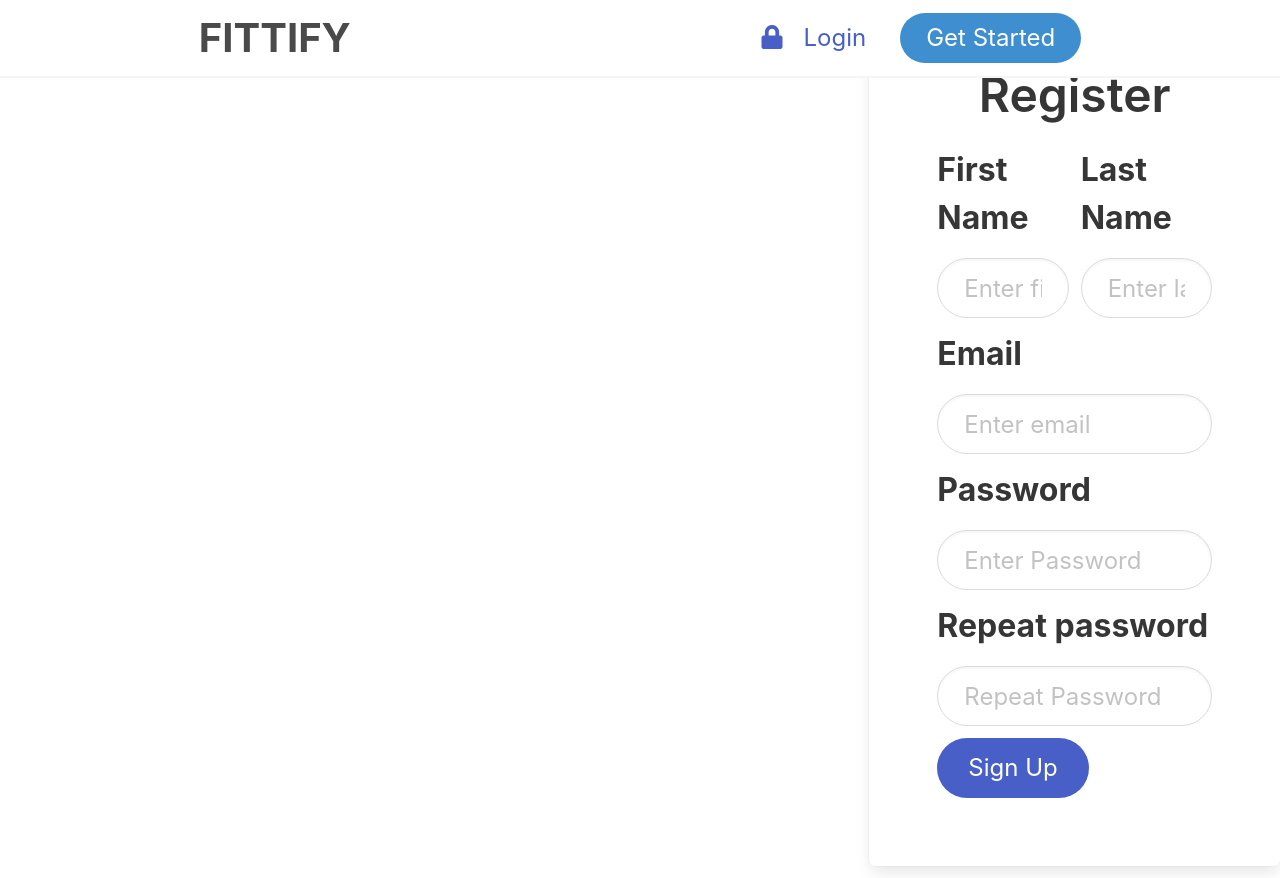
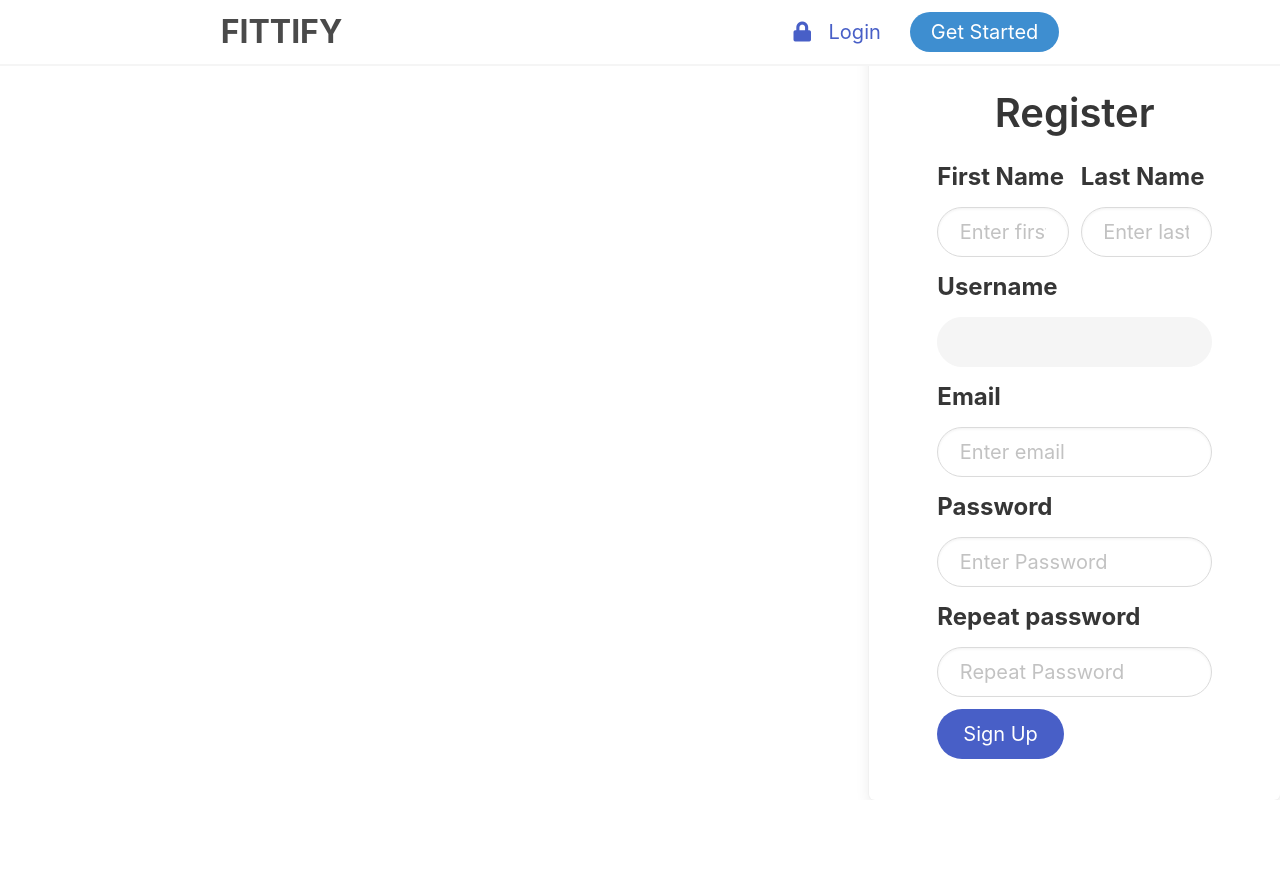
Before and after one commit to Fittify/fittify, a SvelteKit app in the folder fittify/: page /signup in a window 1280 px wide. After the commit the page ends 800 px from the top, so only its background shows below. Built offline with nearby package versions, Linux system fonts and the light colour scheme.

Commit message:
46 change sizes of text

```diff
--- a/fittify/src/lib/UserInLobbyItem.svelte
+++ b/fittify/src/lib/UserInLobbyItem.svelte
@@ -5,11 +5,11 @@
 
 {#if username}
 <div class="block pt-2">
-    <span class="icon-text is-size-1">
+    <span class="icon-text is-size-2">
         <span class="icon">
             <i class="fas fa-duotone fa-circle"></i>
         </span>
-        <span class="is-size-4">
+        <span class="is-size-5">
             &nbsp;&nbsp;{username}
             {#if isAuthor}
                 &nbsp;| Lobby creator
--- a/fittify/src/lib/WelcomeNavigator.svelte
+++ b/fittify/src/lib/WelcomeNavigator.svelte
@@ -1,21 +1,21 @@
 <nav class="navbar is-fixed-top has-shadow" aria-label="main navigation">
 	<div id="navbarBasicExample" class="navbar-menu m-auto">
 		<div class="navbar-brand has-text-centered m-auto">
-			<a href="/" class="is-size-2 navbar-item a-link-without-decoration has-text-weight-bold">FITTIFY</a>
+			<a href="/" class="is-size-3 navbar-item a-link-without-decoration has-text-weight-bold">FITTIFY</a>
 		</div>
 		<div class="navbar-end m-auto">
 			<div class="navbar-item">
 				<div class="buttons">
-					<button class="button is-link is-inverted is-rounded is-size-5">
-						<a href="/login" class="columns is-variable is-size-4 a-link-without-decoration">
+					<button class="button is-link is-inverted is-rounded is-size-6">
+						<a href="/login" class="columns is-variable is-size-5 a-link-without-decoration">
 							<span class="icon column">
 								<i class="fas fa-light fa-lock"></i>
 							</span>
 							<p class="column">Login</p>
 						</a>
 					</button>
-					<button class="button is-info is-rounded is-size-5">
-						<a href="/signup" class="columns is-variable is-size-4 a-link-without-decoration">
+					<button class="button is-info is-rounded is-size-6">
+						<a href="/signup" class="columns is-variable is-size-5 a-link-without-decoration">
 							<p class="column has-text-white">Get Started</p>
 						</a>
 					</button>
--- a/fittify/src/routes/lobbies/+page.svelte
+++ b/fittify/src/routes/lobbies/+page.svelte
@@ -31,8 +31,8 @@
         {/each}
         </div>
         <a href="/create-lobby" class="a-link-without-decoration overlay is-flex">
-            <button class="button is-info is-rounded is-size-3">
-                <p class="column has-text-white is-size-3">+ Create Lobby</p>
+            <button class="button is-info is-rounded is-size-4">
+                <p class="column has-text-white is-size-4">+ Create Lobby</p>
             </button>
         </a>
     </div>
--- a/fittify/src/routes/login/+page.svelte
+++ b/fittify/src/routes/login/+page.svelte
@@ -15,7 +15,7 @@
 				<div class="container hero box is-fullheight">
 					<div class="hero-body">
 						<div class="container">
-							<h1 class="title is-size-1 has-text-centered">Login</h1>
+							<h1 class="title is-size-2 has-text-centered">Login</h1>
 							<LoginForm />
 						</div>
 					</div>
--- a/fittify/src/routes/signup/+page.svelte
+++ b/fittify/src/routes/signup/+page.svelte
@@ -5,16 +5,16 @@
 
 <WelcomeNavigator />
 
-<section class="columns is-full is-vcentered is-centered background-sign-up-image">
+<section class="columns is-full is-vcentered is-centered background-sign-up-image scroll-blocked">
 	<div class="column is-half hero is-fullheight" />
 	<div class="column is-half hero is-fullheight">
 		<div class="columns is-vcentered is-centered">
 			<div class="column is-one-third hero is-fullheight" />
-			<div class="column is-two-thirds is-fullheight">
+			<div class="column is-two-thirds is-fullheight pb-0 mb-0">
 				<div class="container hero box is-fullheight">
-					<div class="hero-body">
+					<div class="hero-body pb-0 mb-0">
 						<div class="container">
-							<h1 class="title is-size-1 has-text-centered">Register</h1>
+							<h1 class="title is-size-2 has-text-centered">Register</h1>
 							<SignupForm />
 						</div>
 					</div>
--- a/fittify/src/routes/signup/SignupForm.svelte
+++ b/fittify/src/routes/signup/SignupForm.svelte
@@ -2,19 +2,21 @@
 	import { goto } from "$app/navigation";
 	import { accountService } from "../../services/account-service";
 
-	let firstName = "";
-	let lastName = "";
-	let email = "";
-	let password = "";
     let repeatedPassword = "";
 	let errorMessage = "";
+	const user = {
+		firstName: "",
+		lastName: "",
+		email: "",
+		password: "",
+	};
 
 	async function signup() {
-		if (password !== repeatedPassword) {
+		if (user.password !== repeatedPassword) {
 			errorMessage = "Password and repeated password have to be the same!";
 			return;
 		}
-		let success = await accountService.signup(firstName, lastName, email, password);
+		let success = await accountService.signup(user);
 		if (success) {
 			goto("/");
 		} else {
@@ -27,29 +29,33 @@
 	<div class="field is-horizontal">
 		<div class="field-body">
 			<div class="field">
-				<label for="firstname" class="label is-size-3">First Name</label>
-				<input bind:value={firstName} id="firstname" class="input is-size-4 is-rounded" type="text" placeholder="Enter first name" name="firstName" />
+				<label for="firstname" class="label is-size-4">First Name</label>
+				<input bind:value={user.firstName} id="firstname" class="input is-size-5 is-rounded" type="text" placeholder="Enter first name" name="firstName" />
 			</div>
 			<div class="field">
-				<label for="lastname" class="label is-size-3">Last Name </label>
-				<input bind:value={lastName} id="lastname" class="input is-size-4 is-rounded" type="text" placeholder="Enter last name" name="lastName" />
+				<label for="lastname" class="label is-size-4">Last Name </label>
+				<input bind:value={user.lastName} id="lastname" class="input is-size-5 is-rounded" type="text" placeholder="Enter last name" name="lastName" />
 			</div>
 		</div>
 	</div>
 	<div class="field">
-		<label for="email" class="label is-size-3">Email</label>
-		<input bind:value={email} id="email" class="input is-size-4 is-rounded" type="text" placeholder="Enter email" name="email" />
+		<label for="email" class="label is-size-4">Username</label>
+		<input value={user.firstName + user.lastName} class="input is-size-5 is-rounded" type="text" name="username" disabled/>
 	</div>
 	<div class="field">
-		<label for="password" class="label is-size-3">Password</label>
-		<input bind:value={password} id="password" class="input is-size-4 is-rounded" type="password" placeholder="Enter Password" name="password" />
+		<label for="email" class="label is-size-4">Email</label>
+		<input bind:value={user.email} id="email" class="input is-size-5 is-rounded" type="text" placeholder="Enter email" name="email" />
 	</div>
 	<div class="field">
-		<label for="repeatedPassword" class="label is-size-3">Repeat password</label>
-		<input bind:value={repeatedPassword} id="repeatedPassword" class="input is-size-4 is-rounded" type="password" placeholder="Repeat Password" name="repeatedPassword" />
+		<label for="password" class="label is-size-4">Password</label>
+		<input bind:value={user.password} id="password" class="input is-size-5 is-rounded" type="password" placeholder="Enter Password" name="password" />
+	</div>
+	<div class="field">
+		<label for="repeatedPassword" class="label is-size-4">Repeat password</label>
+		<input bind:value={repeatedPassword} id="repeatedPassword" class="input is-size-5 is-rounded" type="password" placeholder="Repeat Password" name="repeatedPassword" />
 	</div>
 	<div class="field is-grouped">
-		<button class="button is-link is-size-4 is-rounded">Sign Up</button>
+		<button class="button is-link is-size-5 is-rounded">Sign Up</button>
 	</div>
 </form>
 {#if errorMessage}
--- a/fittify/src/services/account-service.js
+++ b/fittify/src/services/account-service.js
@@ -37,14 +37,14 @@ export const accountService = {
 		localStorage.removeItem("username");
 	},
 
-    async signup(firstName, lastName, email, password) {
+    async signup(user) {
         try {
             const user_data = {
-				username: firstName+'_'+lastName,
-                first_name: firstName,
-				last_name: lastName,
-				email: email,
-				password: password
+				username: user.firstName + user.lastName,
+                first_name: user.firstName,
+				last_name: user.lastName,
+				email: user.email,
+				password: user.password
             };
             await axios.post(this.baseUrl + "/register", user_data);
             return true;
```
Also changed, not shown: fittify/src/lib/Header.svelte (+6 -6 lines), fittify/src/lib/LobbyCard.svelte (+8 -8 lines), fittify/src/lib/LobbyDetails.svelte (+12 -12 lines), fittify/src/routes/login/LoginForm.svelte (+6 -6 lines), fittify/src/app.css (line endings or trailing spaces).
